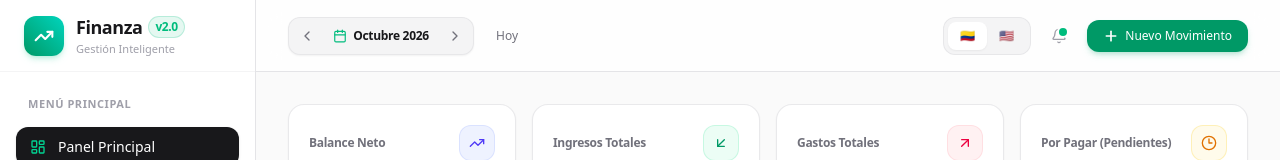
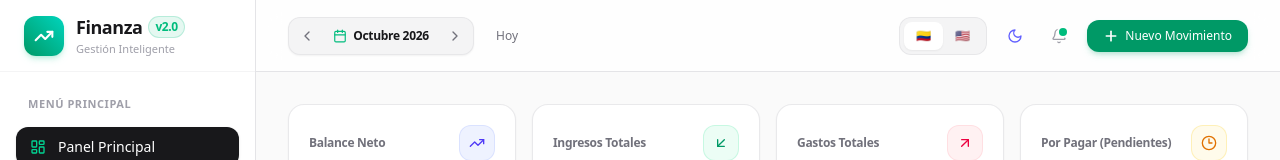
Before and after one commit to IvanB905/control-gastos, a React (Vite) app: page / in a window 1280 px wide. Shown: the top 160 px of the page. Built offline with nearby package versions, Linux system fonts and the light colour scheme.

Commit message:
fix(theme): enable Tailwind v4 class-based @custom-variant dark and header theme switcher

```diff
--- a/src/App.tsx
+++ b/src/App.tsx
@@ -19,8 +19,16 @@ import { useAuthStore } from './store/useAuthStore';
 
 export function App() {
   const { cargarDatos } = useFinanceStore();
-  const { activeTab } = useAppStore();
+  const { activeTab, theme } = useAppStore();
   const { initAuth, user } = useAuthStore();
+
+  useEffect(() => {
+    if (theme === 'dark') {
+      document.documentElement.classList.add('dark');
+    } else {
+      document.documentElement.classList.remove('dark');
+    }
+  }, [theme]);
 
   useEffect(() => {
     initAuth();
--- a/src/components/layout/Header.tsx
+++ b/src/components/layout/Header.tsx
@@ -1,5 +1,5 @@
 import React from 'react';
-import { Plus, Calendar, ChevronLeft, ChevronRight, Bell, Menu } from 'lucide-react';
+import { Plus, Calendar, ChevronLeft, ChevronRight, Bell, Menu, Sun, Moon } from 'lucide-react';
 import { useAppStore } from '../../store/useAppStore';
 import { MESES } from '../../lib/utils';
 
@@ -11,7 +11,9 @@ export const Header: React.FC = () => {
     moneda,
     setMoneda,
     setTransactionModalOpen,
-    toggleSidebar
+    toggleSidebar,
+    theme,
+    toggleTheme
   } = useAppStore();
 
   const handlePrevMonth = () => {
@@ -105,6 +107,19 @@ export const Header: React.FC = () => {
           </button>
         </div>
 
+        {/* Quick Theme Switcher Button */}
+        <button
+          onClick={toggleTheme}
+          className="p-1.5 sm:p-2 text-zinc-500 hover:text-zinc-900 dark:hover:text-white rounded-xl hover:bg-zinc-100 dark:hover:bg-zinc-900 transition-colors cursor-pointer"
+          title={`Cambiar a tema ${theme === 'dark' ? 'claro' : 'oscuro'}`}
+        >
+          {theme === 'dark' ? (
+            <Sun className="w-4 h-4 text-amber-400" />
+          ) : (
+            <Moon className="w-4 h-4 text-indigo-500" />
+          )}
+        </button>
+
         {/* Notifications Icon (visible on tablet+) */}
         <button className="hidden md:flex p-2 text-zinc-400 hover:text-zinc-700 dark:hover:text-zinc-200 rounded-xl hover:bg-zinc-100 dark:hover:bg-zinc-900 transition-colors relative cursor-pointer">
           <Bell className="w-4 h-4" />
--- a/src/index.css
+++ b/src/index.css
@@ -1,4 +1,6 @@
 @import "tailwindcss";
+
+@custom-variant dark (&:where(.dark, .dark *));
 
 @layer base {
   :root {
@@ -10,10 +12,26 @@
     color-scheme: dark;
   }
 
+  html {
+    background-color: #fafafa;
+  }
+
+  html.dark {
+    background-color: #09090b;
+  }
+
   body {
     font-family: var(--font-sans);
     -webkit-font-smoothing: antialiased;
     -moz-osx-font-smoothing: grayscale;
+    background-color: #fafafa;
+    color: #18181b;
+    transition: background-color 0.2s ease, color 0.2s ease;
+  }
+
+  .dark body {
+    background-color: #09090b;
+    color: #f4f4f5;
   }
 
   select option {
```
